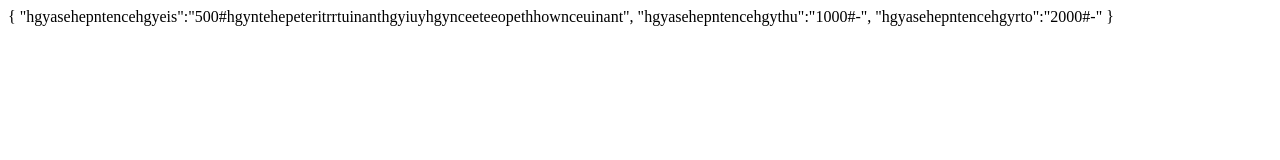
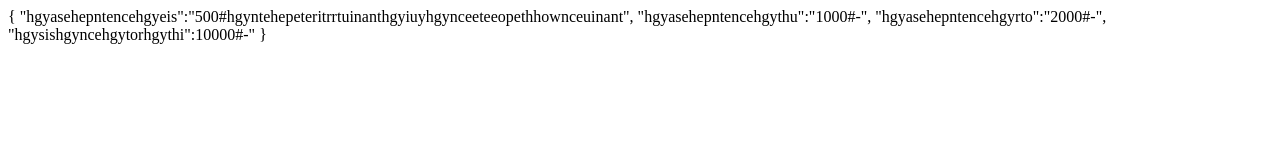
Before and after one commit to ArcHorizon/Capital-RBX, a plain HTML site: page index.html in a window 1280 px wide. Drawn offline with Linux system fonts and the light colour scheme.

Commit message:
new code "BETA"

```diff
--- a/index.html
+++ b/index.html
@@ -2,6 +2,7 @@
 {
 "hgyasehepntencehgyeis":"500#hgyntehepeteritrrtuinanthgyiuyhgynceeteeopethhownceuinant",
 "hgyasehepntencehgythu":"1000#-",
-"hgyasehepntencehgyrto":"2000#-"
+"hgyasehepntencehgyrto":"2000#-",
+"hgysishgyncehgytorhgythi":10000#-"
 }
 </body>
```
